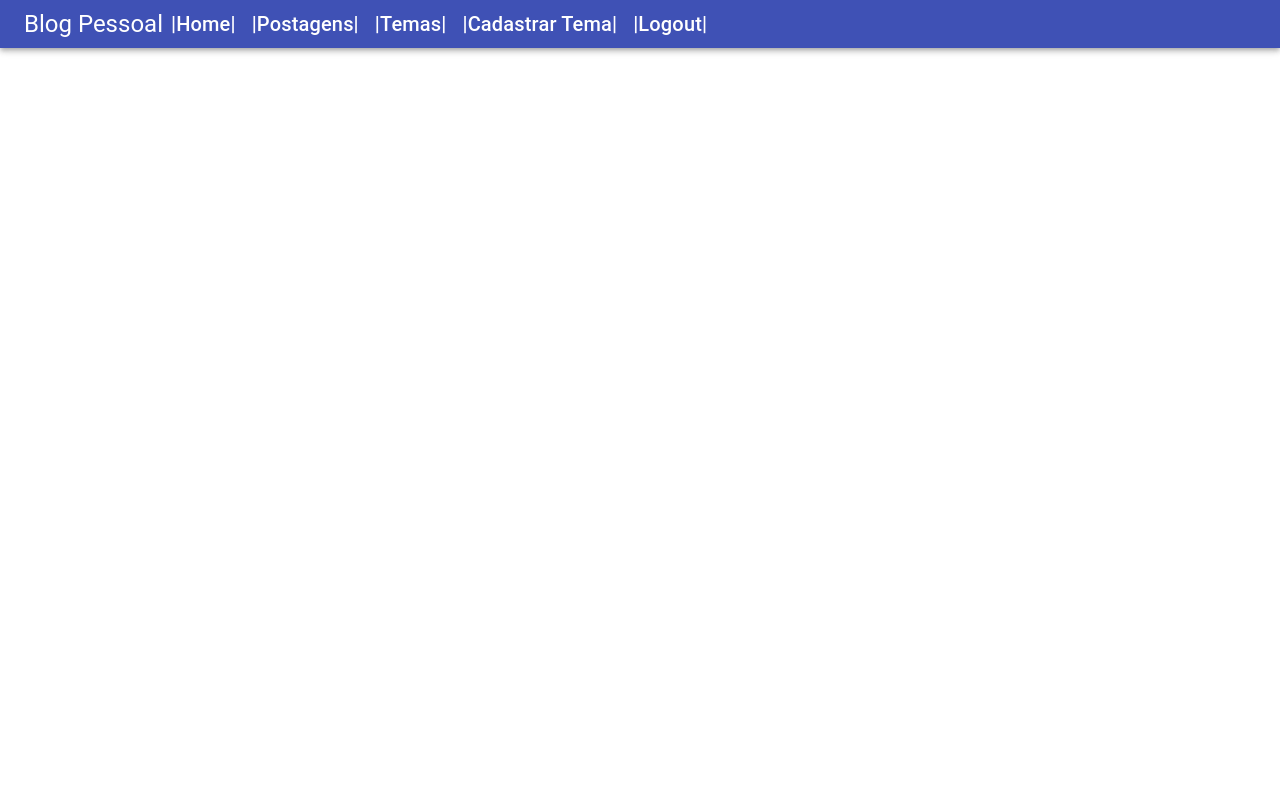
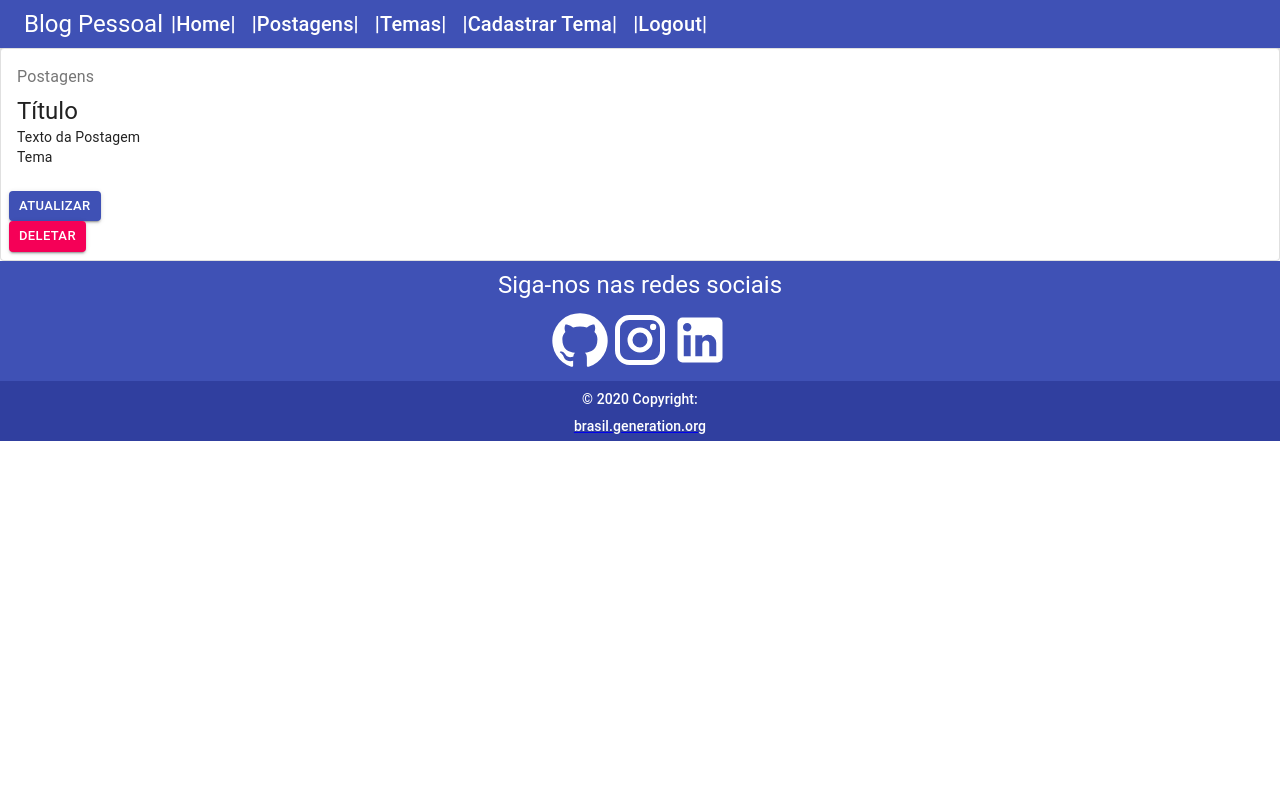
Before and after one commit to marirebecca/React, a React (Create React App) app in the folder blog-pessoal/: page /posts in a window 1280 px wide. Shown: the top 800 px of the page. Built offline with nearby package versions, Linux system fonts and the light colour scheme.

Commit message:
Postagem e Tema

```diff
--- a/blog-pessoal/package.json
+++ b/blog-pessoal/package.json
@@ -7,6 +7,7 @@
     "@emotion/styled": "11.3.0",
     "@material-ui/core": "^4.12.4",
     "@material-ui/icons": "^4.11.3",
+    "@material-ui/lab": "^5.0.0-alpha.44",
     "@mui/material": "5.0.6",
     "@testing-library/jest-dom": "^5.16.5",
     "@testing-library/react": "^13.4.0",
--- a/blog-pessoal/src/App.tsx
+++ b/blog-pessoal/src/App.tsx
@@ -1,11 +1,13 @@
 import React from 'react';
-import {BrowserRouter as Router, Routes, Route} from "react-router-dom";
+import { BrowserRouter as Router, Routes, Route } from "react-router-dom";
 import Navbar from './components/estaticos/navbar/Navbar';
 import Footer from './components/estaticos/footer/Footer';
 import Home from './paginas/home/Home'
 import Login from './paginas/login/Login';
 import CadastroUsuario from './paginas/cadastroUsuario/CadastroUsuario';
 import './App.css';
+import ListaTema from './components/temas/listatema/ListaTema';
+import ListaPostagem from './components/postagens/listapostagem/ListaPostagem';
 
 
 function App() {
@@ -13,15 +15,22 @@
 
     <Router>
       <Navbar />
-          <div style={{minHeight: '100vh'}}>
-            <Routes> // Antigo Switch
+      <Routes>
+
         <Route path="/" element={<Login />} />
+
+        <Route path="/home" element={<Home />} />
+
         <Route path="/login" element={<Login />} />
-              <Route path="/home" element={<Home />} />
+
         <Route path="/cadastrousuario" element={<CadastroUsuario />} />
+
+        <Route path="/temas" element={<ListaTema />} />
+
+        <Route path="/posts" element={<ListaPostagem />} />
+
+
       </Routes>
-
-            </div>
       <Footer />
     </Router>
   );
--- /dev/null
+++ b/blog-pessoal/src/components/postagens/listapostagem/ListaPostagem.css
@@ -0,0 +1,3 @@
+.text-decorator-none{
+    text-decoration: none;
+}
--- /dev/null
+++ b/blog-pessoal/src/components/postagens/listapostagem/ListaPostagem.tsx
@@ -0,0 +1,50 @@
+import React from 'react'
+import { Link } from 'react-router-dom'
+import { Box, Card, CardActions, CardContent, Button, Typography } from '@material-ui/core';
+import './ListaPostagem.css';
+
+function ListaPostagem() {
+
+  return (
+    <>
+      <Box m={2} >
+        <Card variant="outlined">
+          <CardContent>
+            <Typography color="textSecondary" gutterBottom>
+              Postagens
+            </Typography>
+            <Typography variant="h5" component="h2">
+              Título
+            </Typography>
+            <Typography variant="body2" component="p">
+              Texto da Postagem
+            </Typography>
+            <Typography variant="body2" component="p">
+              Tema
+            </Typography>
+          </CardContent>
+          <CardActions>
+            <Box display="flex" justifyContent="center" mb={1.5}>
+
+              <Link to="" className="text-decorator-none" >
+                <Box mx={1}>
+                  <Button variant="contained" className="marginLeft" size='small' color="primary" >
+                    atualizar
+                  </Button>
+                </Box>
+              </Link>
+              <Link to="" className="text-decorator-none">
+                <Box mx={1}>
+                  <Button variant="contained" size='small' color="secondary">
+                    deletar
+                  </Button>
+                </Box>
+              </Link>
+            </Box>
+          </CardActions>
+        </Card>
+      </Box>
+    </>)
+}
+
+export default ListaPostagem;
--- /dev/null
+++ b/blog-pessoal/src/components/postagens/tabpostagem/TabPostagem.css
@@ -0,0 +1,3 @@
+.titulo{
+    font-weight: bold;
+ }
--- /dev/null
+++ b/blog-pessoal/src/components/temas/listatema/ListaTema.css
@@ -0,0 +1,3 @@
+.text-decorator-none{
+    text-decoration: none;
+}
--- /dev/null
+++ b/blog-pessoal/src/components/temas/listatema/ListaTema.tsx
@@ -0,0 +1,46 @@
+import React from 'react'
+import { Link } from 'react-router-dom'
+import { Box, Card, CardActions, CardContent, Button, Typography } from '@material-ui/core';
+import './ListaTema.css';
+
+function ListaTema() {
+
+  return (
+    <>
+      <Box m={2} >
+        <Card variant="outlined">
+          <CardContent>
+            <Typography color="textSecondary" gutterBottom>
+              Tema
+            </Typography>
+            <Typography variant="h5" component="h2">
+              Minha descrição
+            </Typography>
+          </CardContent>
+          <CardActions>
+            <Box display="flex" justifyContent="center" mb={1.5} >
+
+              <Link to="" className="text-decorator-none">
+                <Box mx={1}>
+                  <Button variant="contained" className="marginLeft" size='small' color="primary" >
+                    atualizar
+                  </Button>
+                </Box>
+              </Link>
+              <Link to="" className="text-decorator-none">
+                <Box mx={1}>
+                  <Button variant="contained" size='small' color="secondary">
+                    deletar
+                  </Button>
+                </Box>
+              </Link>
+            </Box>
+          </CardActions>
+        </Card>
+      </Box>
+    </>
+  );
+}
+
+
+export default ListaTema;
```
Also changed, not shown: blog-pessoal/src/components/postagens/tabpostagem/TabPostagem.tsx (added, +35 -0 lines), 1 other file (tests, documents, lock files or other folders). Lines whose indentation alone changed are shown as unchanged.
